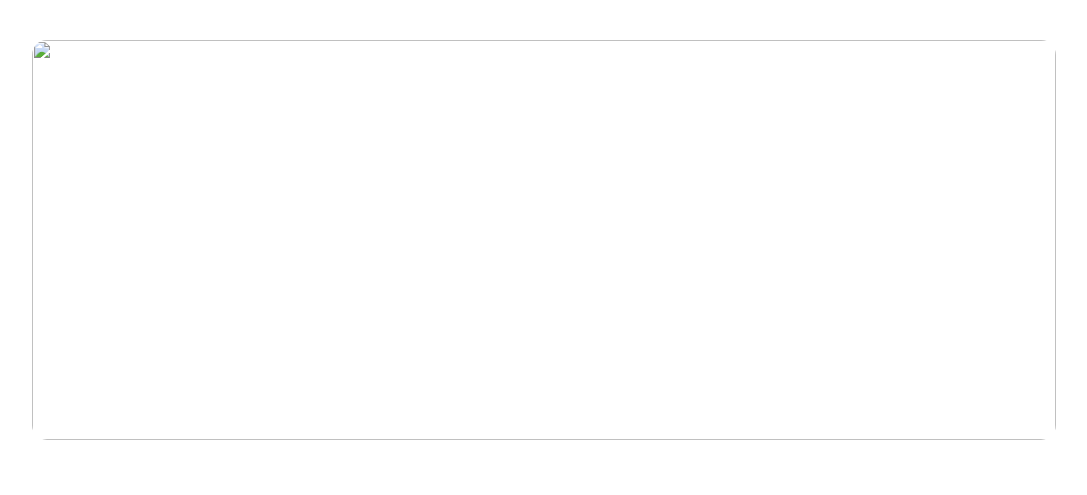
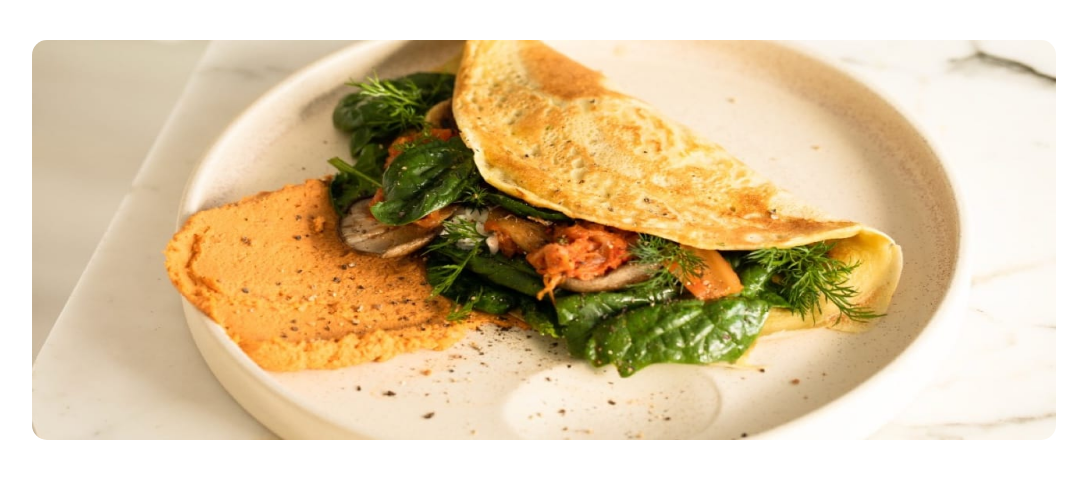
Before and after one commit to BrayanElias/pruebaHTMLCSS, a plain HTML site: page index.html in a window 1280 px wide. Shown: the top 495 px of the page, without its empty margins (96-1183 px from the left). Drawn offline with Linux system fonts and the light colour scheme; the site is published under a folder, as on GitHub Pages, so addresses that start at the root find nothing.

Commit message:
cambiando ruta de imagen

```diff
--- a/index.html
+++ b/index.html
@@ -13,7 +13,7 @@
 
   <body>
     <header>
-      <figure><img src="/assets/images/image-omelette.jpeg" alt="" /></figure>
+      <figure><img src="./assets/images/image-omelette.jpeg" alt="" /></figure>
       <div class="header-texto">
         <h1>Simple Omelette Recipe</h1>
         <p>
```
